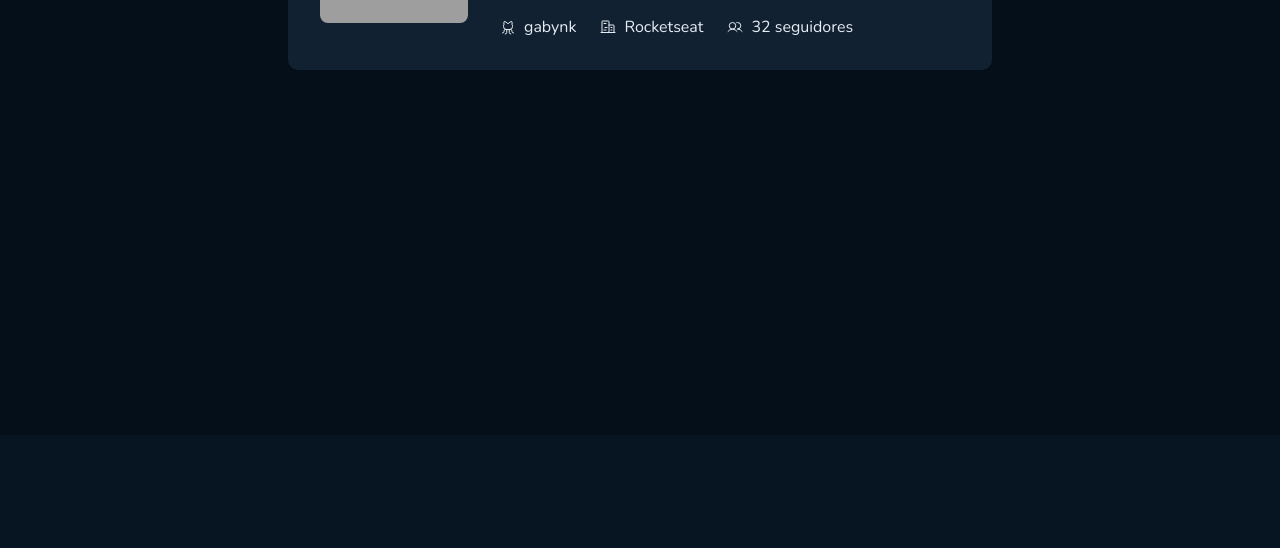
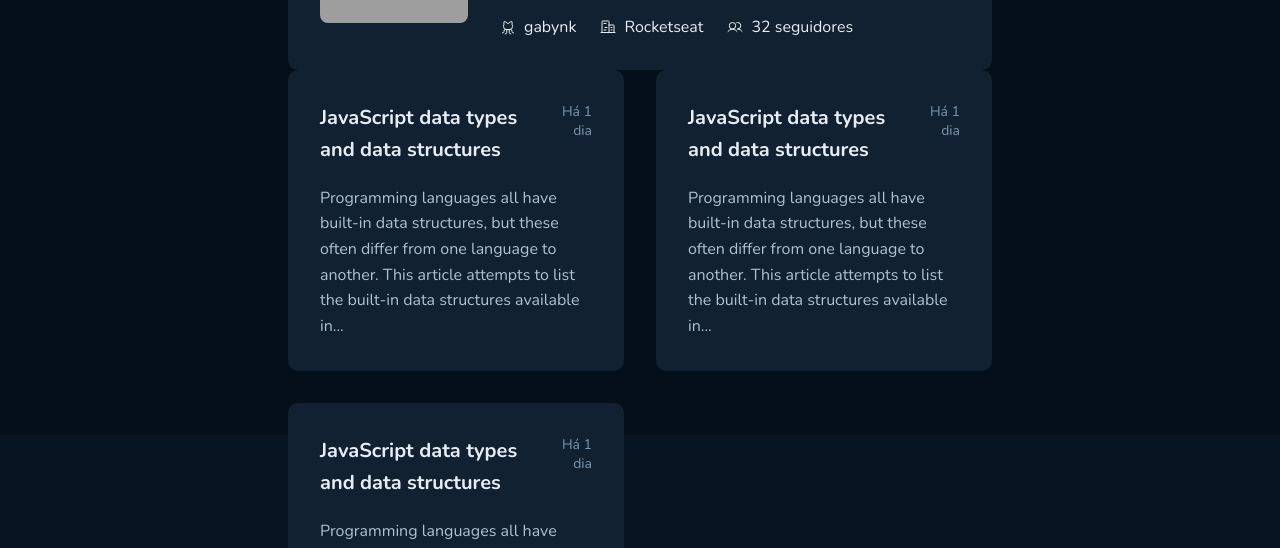
Before and after one commit to gabynk/github-blog, a React (Vite) app: page / in a window 1280 px wide. Shown: the part 365-913 px from the top of the page. Built offline with nearby package versions, Linux system fonts and the light colour scheme; grey boxes are pictures that could not be loaded.

Commit message:
feat: post card

```diff
--- /dev/null
+++ b/src/pages/Home/components/PostCard/index.tsx
@@ -0,0 +1,16 @@
+import { PostCardContainer } from './styles'
+
+const description =
+  'Programming languages all have built-in data structures, but these often differ from one language to another. This article attempts to list the built-in data structures available in JavaScript and what properties they have. These can be used to build other data structures. Wherever possible, comparisons with other languages are drawn. Dynamic typing JavaScript is a loosely typed and dynamic language.'
+
+export function PostCard() {
+  return (
+    <PostCardContainer>
+      <div>
+        <h1>JavaScript data types and data structures</h1>
+        <span>Há 1 dia</span>
+      </div>
+      <p>{description.substring(0, 181).concat('...')}</p>
+    </PostCardContainer>
+  )
+}
--- /dev/null
+++ b/src/pages/Home/components/PostCard/styles.ts
@@ -0,0 +1,41 @@
+import { styled } from 'styled-components'
+
+export const PostCardContainer = styled.div`
+  display: flex;
+  flex-direction: column;
+  border-radius: 10px;
+  padding: 2rem;
+  gap: 1.25rem;
+  background: ${(props) => props.theme['blue-600']};
+
+  & div {
+    display: flex;
+    justify-content: space-between;
+    gap: 1rem;
+
+    & h1 {
+      font-size: 1.25rem;
+      line-height: 160%;
+    }
+
+    & span {
+      width: 30%;
+      font-size: 0.875rem;
+      text-align: end;
+      color: ${(props) => props.theme['blue-300']};
+    }
+
+    @media (max-width: 400px) {
+      flex-direction: column-reverse;
+
+      & span {
+        width: 100%;
+      }
+    }
+  }
+
+  & p {
+    color: ${(props) => props.theme['blue-200']};
+    line-height: 160%;
+  }
+`
--- a/src/pages/Home/components/ProfileInfoCard/styles.ts
+++ b/src/pages/Home/components/ProfileInfoCard/styles.ts
@@ -16,11 +16,6 @@
   @media (max-width: 650px) {
     flex-direction: column;
     padding: 1rem;
-
-    /* & img {
-      width: 5rem;
-      height: 5rem;
-    } */
   }
 `
 
--- a/src/pages/Home/index.tsx
+++ b/src/pages/Home/index.tsx
@@ -1,10 +1,17 @@
+import { PostCard } from './components/PostCard'
 import { ProfileInfoCard } from './components/ProfileInfoCard'
-import { HomeContainer } from './styles'
+import { HomeContainer, PostsContainer } from './styles'
 
 export function Home() {
   return (
     <HomeContainer>
       <ProfileInfoCard />
+
+      <PostsContainer>
+        <PostCard />
+        <PostCard />
+        <PostCard />
+      </PostsContainer>
     </HomeContainer>
   )
 }
--- a/src/pages/Home/styles.ts
+++ b/src/pages/Home/styles.ts
@@ -16,3 +16,14 @@
     margin: 0 1rem;
   }
 `
+
+export const PostsContainer = styled.div`
+  display: grid;
+  grid-template-columns: repeat(2, 1fr);
+  row-gap: 2rem;
+  gap: 2rem;
+
+  @media (max-width: 650px) {
+    grid-template-columns: repeat(1, 1fr);
+  }
+`
```
